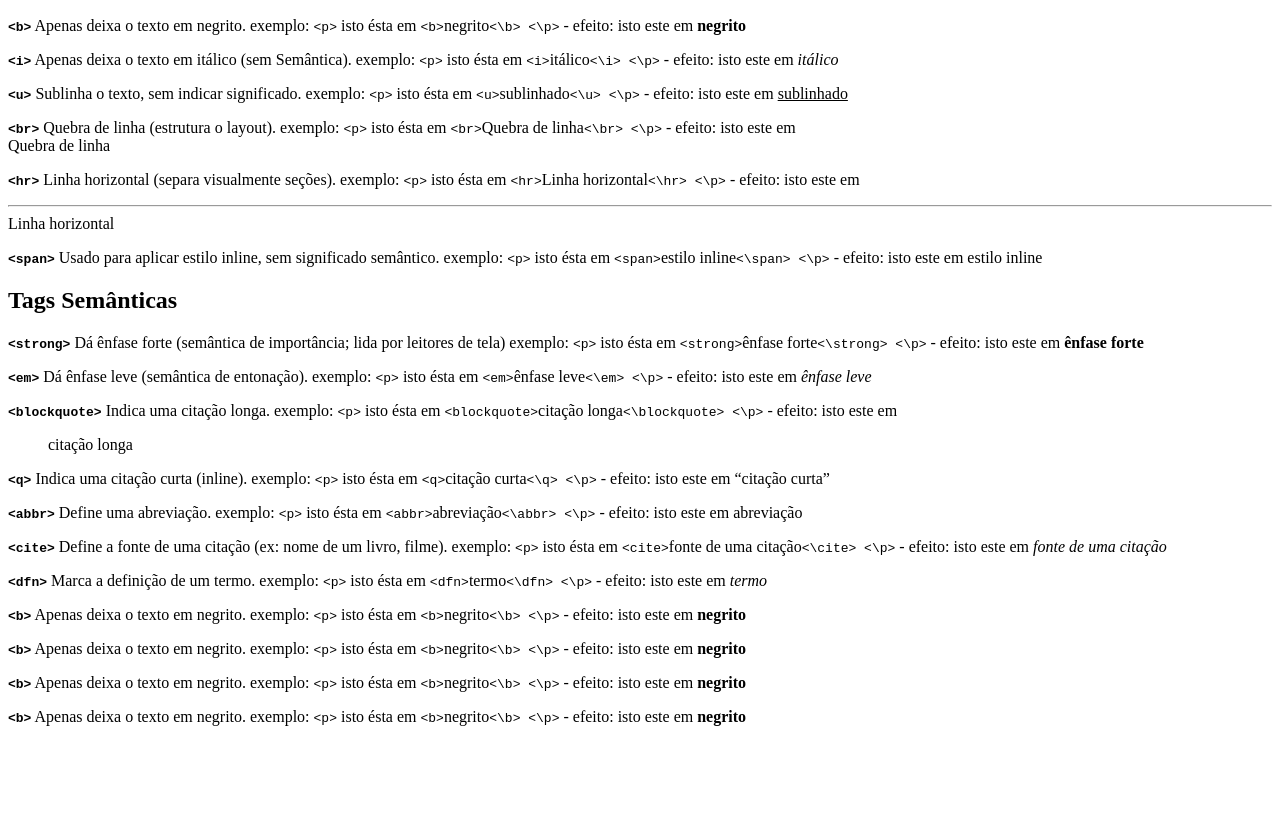
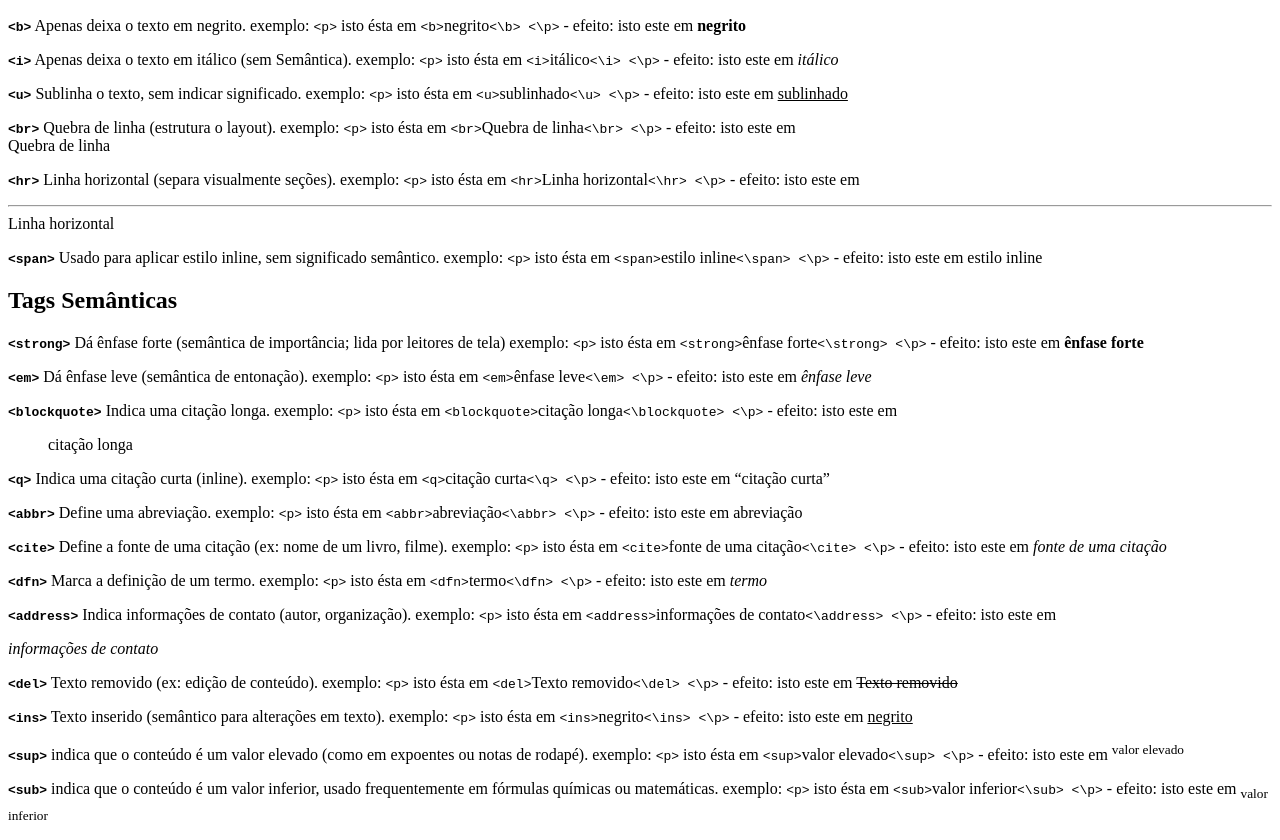
Before and after one commit to ana-paula-costa/Atividade-Blog-pessoal, a plain HTML site: page tutorial/tutorial.html in a window 1280 px wide. Shown: the part 110-950 px from the top of the page. Before the commit the page ends 852 px from the top, so only its background shows below. Drawn offline with Linux system fonts and the light colour scheme.

Commit message:
Update tutorial.html

```diff
--- a/tutorial/tutorial.html
+++ b/tutorial/tutorial.html
@@ -51,21 +51,20 @@
   <p><strong><code>&ltdfn&gt</code></strong> Marca a definição de um termo.
     exemplo: <code>&ltp&gt</code> isto ésta em <code>&ltdfn&gt</code>termo<code>&lt\dfn&gt &lt\p&gt</code> - efeito: isto este em <dfn>termo</dfn> </p>
 
+  <p><strong><code>&ltaddress&gt</code></strong> Indica informações de contato (autor, organização).
+    exemplo: <code>&ltp&gt</code> isto ésta em <code>&ltaddress&gt</code>informações de contato<code>&lt\address&gt &lt\p&gt</code> - efeito: isto este em <address>informações de contato</address> </p>
 
+  <p><strong><code>&ltdel&gt</code></strong> Texto removido (ex: edição de conteúdo).
+    exemplo: <code>&ltp&gt</code> isto ésta em <code>&ltdel&gt</code>Texto removido<code>&lt\del&gt &lt\p&gt</code> - efeito: isto este em <del>Texto removido</del> </p>
 
+  <p><strong><code>&ltins&gt</code></strong> Texto inserido (semântico para alterações em texto).
+    exemplo: <code>&ltp&gt</code> isto ésta em <code>&ltins&gt</code>negrito<code>&lt\ins&gt &lt\p&gt</code> - efeito: isto este em <ins>negrito</ins> </p>
 
-  <p><strong><code>&ltb&gt</code></strong> Apenas deixa o texto em negrito.
-    exemplo: <code>&ltp&gt</code> isto ésta em <code>&ltb&gt</code>negrito<code>&lt\b&gt &lt\p&gt</code> - efeito: isto este em <b>negrito</b> </p>
+  <p><strong><code>&ltsup&gt</code></strong> indica que o conteúdo é um valor elevado (como em expoentes ou notas de rodapé).
+    exemplo: <code>&ltp&gt</code> isto ésta em <code>&ltsup&gt</code>valor elevado<code>&lt\sup&gt &lt\p&gt</code> - efeito: isto este em <sup>valor elevado</sup> </p>
 
-  <p><strong><code>&ltb&gt</code></strong> Apenas deixa o texto em negrito.
-    exemplo: <code>&ltp&gt</code> isto ésta em <code>&ltb&gt</code>negrito<code>&lt\b&gt &lt\p&gt</code> - efeito: isto este em <b>negrito</b> </p>
-
-  <p><strong><code>&ltb&gt</code></strong> Apenas deixa o texto em negrito.
-    exemplo: <code>&ltp&gt</code> isto ésta em <code>&ltb&gt</code>negrito<code>&lt\b&gt &lt\p&gt</code> - efeito: isto este em <b>negrito</b> </p>
-
-  <p><strong><code>&ltb&gt</code></strong> Apenas deixa o texto em negrito.
-    exemplo: <code>&ltp&gt</code> isto ésta em <code>&ltb&gt</code>negrito<code>&lt\b&gt &lt\p&gt</code> - efeito: isto este em <b>negrito</b> </p>
-
+  <p><strong><code>&ltsub&gt</code></strong> indica que o conteúdo é um valor inferior, usado frequentemente em fórmulas químicas ou matemáticas.
+    exemplo: <code>&ltp&gt</code> isto ésta em <code>&ltsub&gt</code>valor inferior<code>&lt\sub&gt &lt\p&gt</code> - efeito: isto este em <sub>valor inferior</sub> </p>
 
 
   </body>
```
